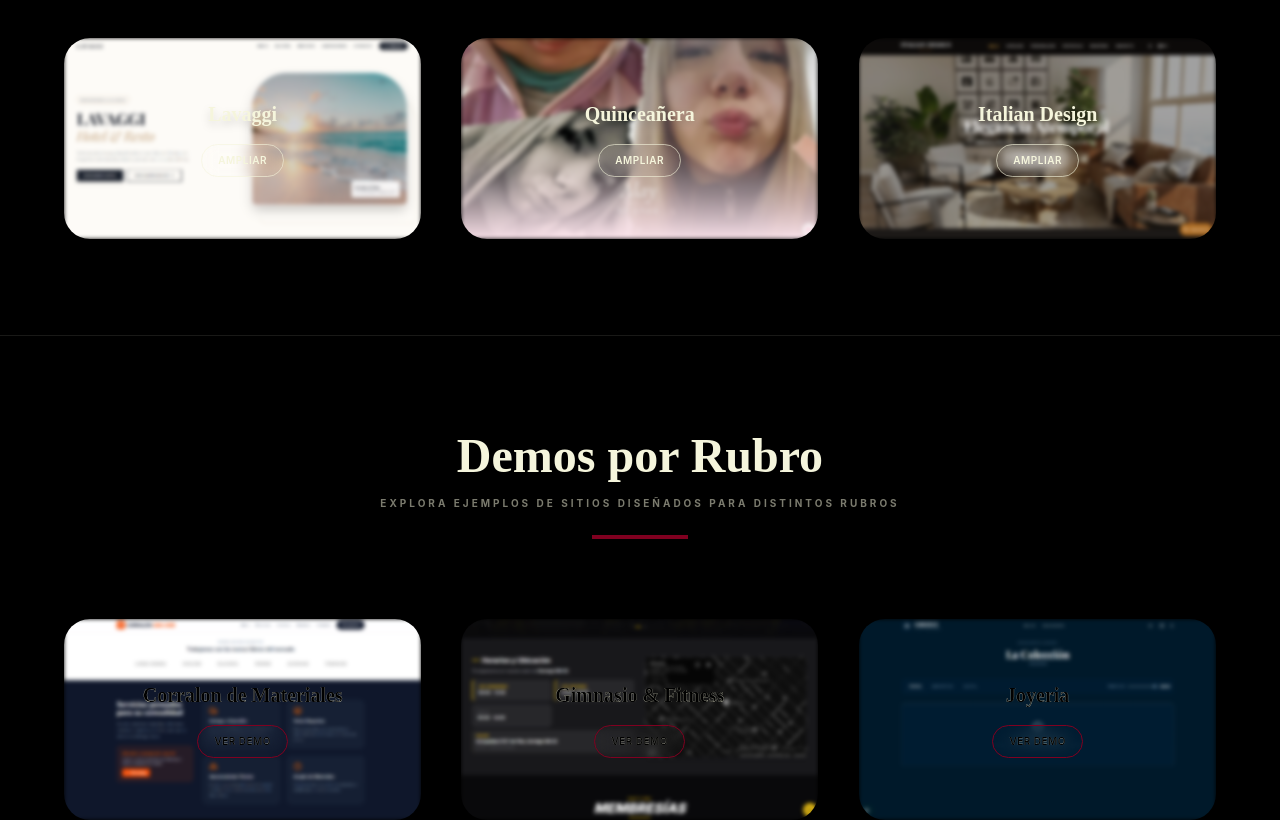
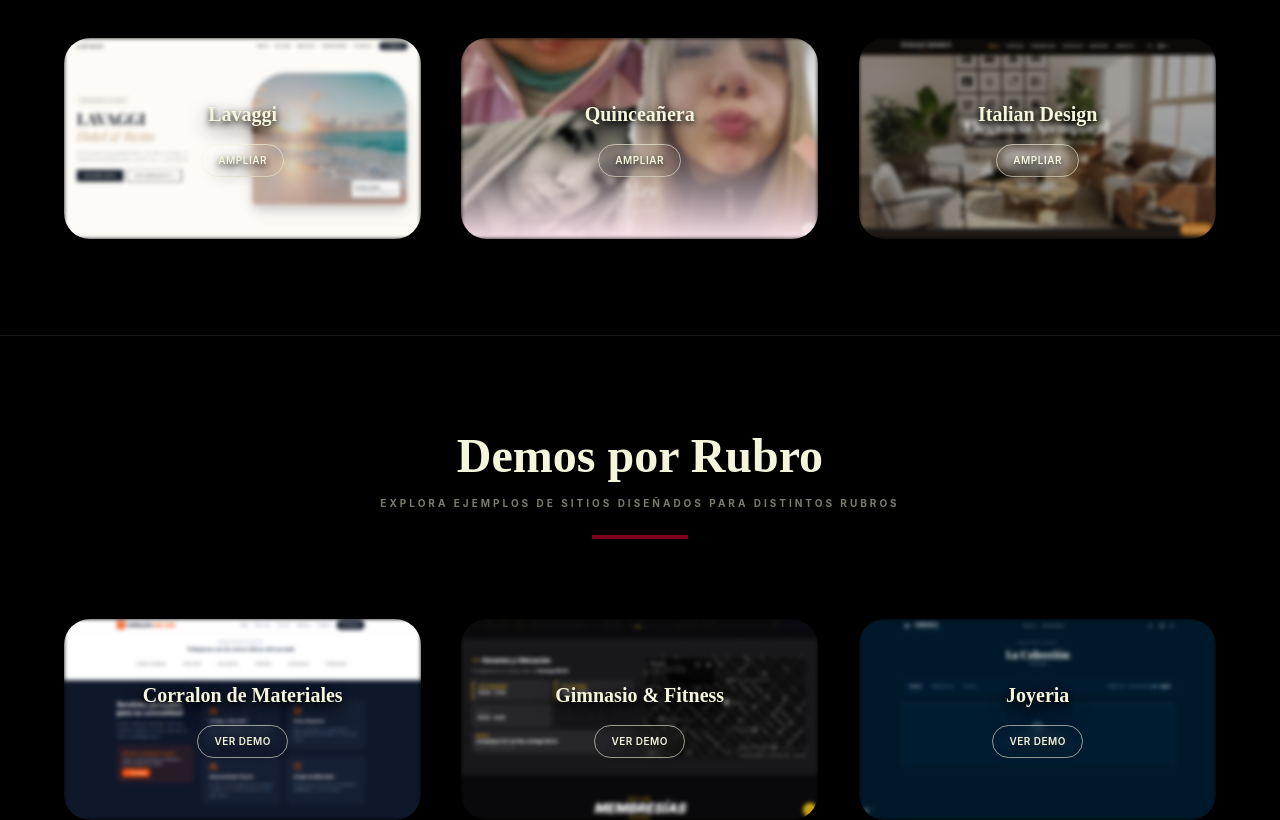
Before and after one commit to santysamaniego/SaelWeb, a React (Vite) app: page / in a window 1280 px wide. Shown: the part 4213-5033 px from the top of the page. Built offline with nearby package versions, Linux system fonts and the light colour scheme.

Commit message:
actualizacion img hero

```diff
--- a/src/components/Demos.tsx
+++ b/src/components/Demos.tsx
@@ -13,74 +13,74 @@ const demos: Demo[] = [
   {
     title: "Corralon de Materiales",
     description:
-      "Plataforma con filtros avanzados, mapas interactivos y visualización de propiedades.",
+      "Demo de web para un corralón con información del negocio, materiales, marcas, galería y contacto con presupuesto por WhatsApp.",
     images: [
       "demo-corralon1.png",
       "demo-corralon2.png",
       "demo-corralon3.png",
       "demo-corralon4.png"
     ],
-    link: "#"
+    link: "https://corralonsanjose.onrender.com/"
   },
   {
     title: "Gimnasio & Fitness",
     description:
-      "Sistema de reservas de clases con perfiles de entrenadores y blog de nutrición.",
+      "Demo de sitio para gimnasio con horarios, ubicación, staff, testimonios y botón de consulta por WhatsApp.",
     images: [
       "demo-gym1.png",
       "demo-gym2.png",
       "demo-gym3.png",
       "demo-gym4.png"
     ],
-    link: "#"
+    link: "https://fitnessleg.onrender.com/"
   },
   {
     title: "Joyeria",
     description:
-      "Diseño profesional con agenda de citas y áreas de práctica detalladas.",
+      "Demo de ecommerce de relojes con catálogo, carrito de pedidos, asistente IA y panel de administración.",
     images: [
       "demo-reloj1.png",
       "demo-reloj2.png",
       "demo-reloj3.png",
       "demo-reloj4.png"
     ],
-    link: "#"
+    link: "https://grizzly-b1c3d.web.app/"
   },
   {
     title: "Paisajismo - Jardineria",
     description:
-      "Carta digital interactiva con reservas online y diseño elegante.",
+      "Demo de web para servicios de jardinería y vivero con carrito, turnos y panel administrativo de gestión.",
     images: [
       "demo-jardineria1.png",
       "demo-jardineria2.png",
       "demo-jardineria3.png",
       "demo-jardineria4.png"
     ],
-    link: "#"
+    link: "https://jardines-severino.onrender.com/"
   },
   {
     title: "Estética",
     description:
-      "Catálogo dinámico de destinos con reservas integradas.",
+      "Demo de sitio para servicios de estética con turnos online, galería de trabajos y confirmación por WhatsApp.",
     images: [
       "demo-estetica1.png",
       "demo-estetica2.png",
       "demo-estetica4.png",
       "demo-estetica3.png"
     ],
-    link: "#"
+    link: "https://leonlash.web.app/"
   },
   {
     title: "Hotelería",
     description:
-      "E-commerce moderno con catálogo visual y compra optimizada.",
+      "Demo de web para hotel frente al mar con secciones del hotel y panel de gestión de habitaciones y personal.",
     images: [
       "demo-hotel1.png",
       "demo-hotel2.png",
       "demo-hotel3.png",
       "demo-hotel4.png"
     ],
-    link: "#"
+    link: "https://hotel-lavaggi.web.app/"
   }
 ];
 
@@ -164,15 +164,12 @@ const Demos = () => {
 
                 <div className="absolute inset-0 flex flex-col items-center justify-center text-center p-4">
 
-                  <h2
-                    className="text-lg md:text-xl font-serif font-bold mb-4"
-                    style={{
-                      color: "#000",
-                      WebkitTextStroke: "0.2px #f5f5dc"
-                    }}
+                  <h3
+                    className="text-beige text-lg md:text-xl font-serif font-bold mb-4"
+                    style={{ textShadow: "0 3px 6px rgba(0,0,0,0.9), 0 8px 20px rgba(0,0,0,0.9)" }}
                   >
                     {demo.title}
-                  </h2>
+                  </h3>
 
                   <button
                     onClick={(e) => {
@@ -180,11 +177,8 @@ const Demos = () => {
                       setModalDemo(demo);
                       setModalIndex(0);
                     }}
-                    className="text-[10px] uppercase font-semibold tracking-wider border border-burgundy-light px-4 py-2 rounded-full backdrop-blur-sm hover:bg-burgundy-light hover:text-beige transition"
-                    style={{
-                      color: "#000",
-                      WebkitTextStroke: "0.1px #f5f5dc"
-                    }}
+                    className="text-[10px] uppercase font-semibold tracking-wider border border-beige/60 px-4 py-2 rounded-full text-beige backdrop-blur-sm hover:border-burgundy-light hover:text-burgundy-light transition"
+                    style={{ textShadow: "0 4px 14px rgba(0,0,0,0.9)" }}
                   >
                     Ver demo
                   </button>
--- a/src/components/Portfolio.tsx
+++ b/src/components/Portfolio.tsx
@@ -130,7 +130,12 @@ const Portfolio = () => {
 
                 <div className="absolute inset-0 flex flex-col items-center justify-center text-center p-4">
 
-                  <h3 className="text-beige text-lg md:text-xl font-serif font-bold mb-4 drop-shadow-lg">
+                  <h3
+                    className="text-beige text-lg md:text-xl font-serif font-bold mb-4"
+                    style={{
+                      textShadow: "0 3px 6px rgba(0,0,0,0.9), 0 8px 20px rgba(0,0,0,0.9)"
+                    }}
+                  >
                     {project.title}
                   </h3>
 
@@ -141,6 +146,9 @@ const Portfolio = () => {
                       setCurrentImageIndex(0);
                     }}
                     className="text-[10px] uppercase font-semibold tracking-wider border border-beige/60 px-4 py-2 rounded-full text-beige backdrop-blur-sm hover:border-burgundy-light hover:text-burgundy-light transition"
+                    style={{
+                      textShadow: "0 3px 6px rgba(0,0,0,0.9), 0 8px 20px rgba(0,0,0,0.9)"
+                    }}
                   >
                     Ampliar
                   </button>
```
